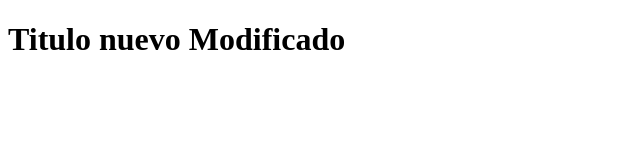
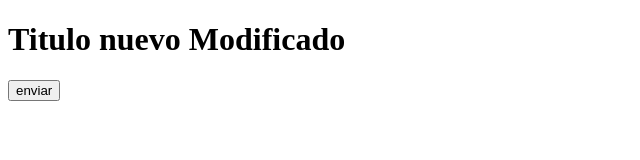
Before and after one commit to DEPM25/git-hello, a plain HTML site: page index.html in a window 1280 px wide. Shown: the whole page, without its empty margins (0-640 px from the left). Drawn offline with Linux system fonts and the light colour scheme.

Commit message:
se agrego boton formulario

```diff
--- a/index.html
+++ b/index.html
@@ -8,5 +8,9 @@
 </head>
 <body>
     <h1>Titulo nuevo Modificado</h1>
+
+    <form action="#" method="get">
+        <input type="button" value="enviar">
+    </form>
 </body>
 </html>
```
